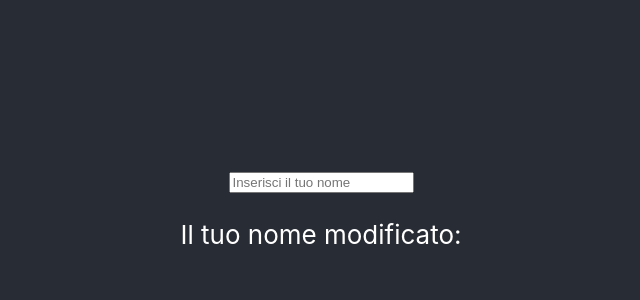
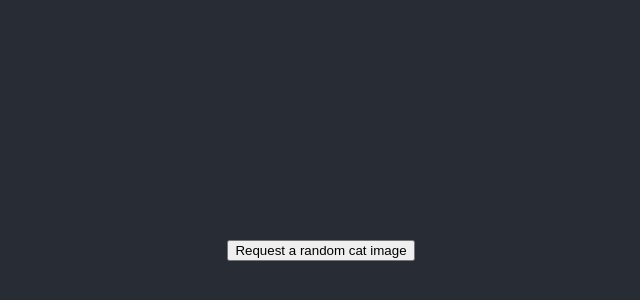
Before and after one commit to giacomocerquone/saturno-examples, a React (Create React App) app: page / in a window 1280 px wide. Shown: the part 150-450 px from the top of the page, without its empty margins (319-959 px from the left). Built offline with nearby package versions, Linux system fonts and the light colour scheme.

Commit message:
kitty api call

```diff
--- a/src/App.js
+++ b/src/App.js
@@ -1,25 +1,27 @@
 import logo from "./logo.svg";
 import "./App.css";
-import { useState } from "react";
+import { useEffect, useState } from "react";
+import client from "./services/client";
 
 function App() {
-  const [name, setName] = useState("");
+  const [image, setImage] = useState("");
+
+  const requestCat = async () => {
+    const stream = await client("images/search");
+    const data = await stream.json();
+
+    console.log(data);
+
+    // If there are no images, we don't crash and instead set undefined
+    setImage(data?.[0]?.url);
+  };
 
   return (
     <div className="App">
       <header className="App-header">
-        <input
-          type="text"
-          placeholder="Inserisci il tuo nome"
-          onChange={(e) => {
-            setName(e.target.value.toUpperCase());
-          }}
-          value={name}
-        />
+        <button onClick={requestCat}>Request a random cat image</button>
 
-        <p>Il tuo nome modificato:</p>
-
-        <p>{name}</p>
+        {image && <img src={image} alt="my cat" width="100%" height="100%" />}
       </header>
     </div>
   );
--- /dev/null
+++ b/src/constants/index.js
@@ -0,0 +1,2 @@
+export const API_TOKEN = "c9bd6edb-1270-45f0-8fae-199879d2e223";
+export const BASE_URL = "https://api.thecatapi.com/v1/";
--- /dev/null
+++ b/src/services/client.js
@@ -0,0 +1,16 @@
+import { API_TOKEN, BASE_URL } from "../constants";
+
+const client = (endpoint, method, data) => {
+  const headers = new Headers();
+  headers.append("x-api-key", API_TOKEN);
+
+  const options = {
+    method,
+    headers,
+    body: JSON.stringify(data),
+  };
+
+  return fetch(BASE_URL + endpoint, options);
+};
+
+export default client;
```
